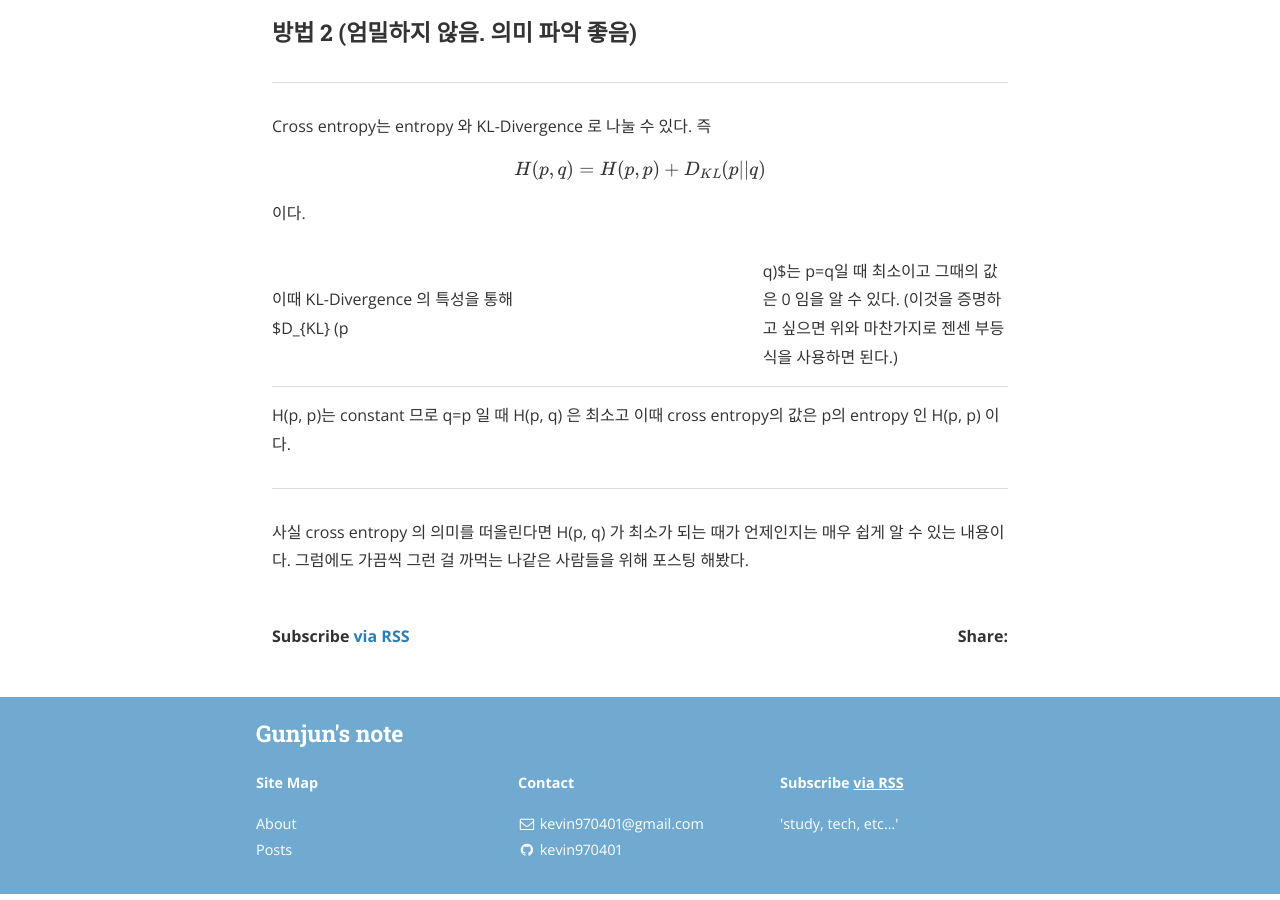
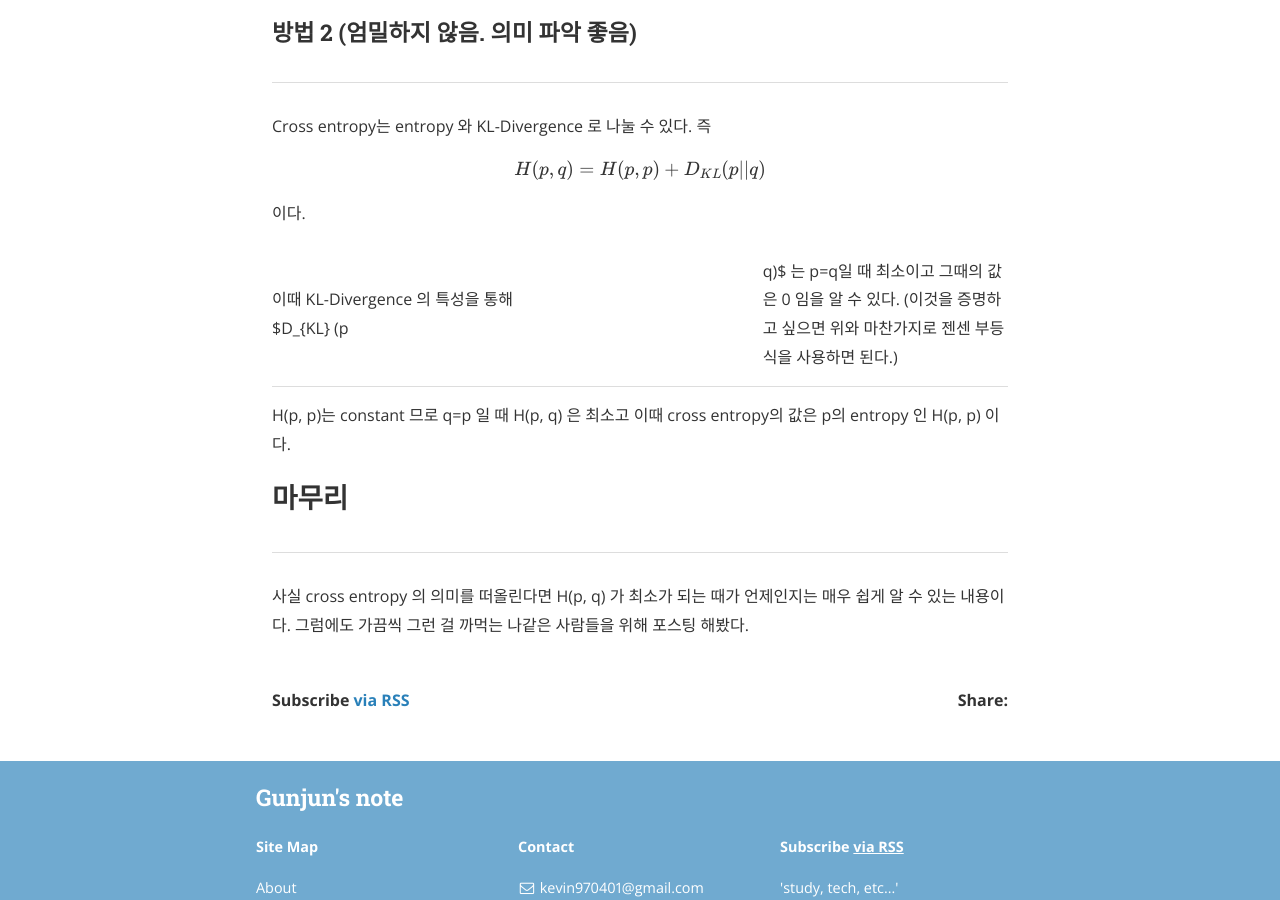
Before and after one commit to kevin970401/kevin970401.github.io, a Jekyll site: the page built from _posts/2018-10-17-when-crossentropy-is-the-smallest.md, in a window 1280 px wide and 900 px high, scrolled down 1758 px. Built offline with Jekyll 4.4.1, drawn with Linux system fonts in a browser that asks for light colours; nearby versions of some CDN libraries; formulas are drawn with MathJax 3.

Commit message:
fix bugs

```diff
--- a/_posts/2018-10-17-when-crossentropy-is-the-smallest.md
+++ b/_posts/2018-10-17-when-crossentropy-is-the-smallest.md
@@ -68,9 +68,11 @@ $$H(p, q) = H(p, p) + D_{KL} (p || q)$$
 
 이다.
 
-이때 KL-Divergence 의 특성을 통해 $D_{KL} (p || q)$는 p=q일 때 최소이고 그때의 값은 0 임을 알 수 있다. (이것을 증명하고 싶으면 위와 마찬가지로 젠센 부등식을 사용하면 된다.)
+이때 KL-Divergence 의 특성을 통해 $D_{KL} (p || q)$ 는 p=q일 때 최소이고 그때의 값은 0 임을 알 수 있다. (이것을 증명하고 싶으면 위와 마찬가지로 젠센 부등식을 사용하면 된다.)
 
 H(p, p)는 constant 므로 q=p 일 때 H(p, q) 은 최소고 이때 cross entropy의 값은 p의 entropy 인 H(p, p) 이다.
+
+## 마무리
 
 ----
 
```
